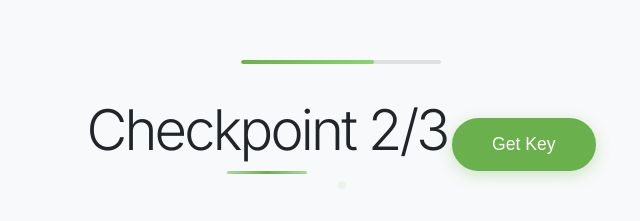
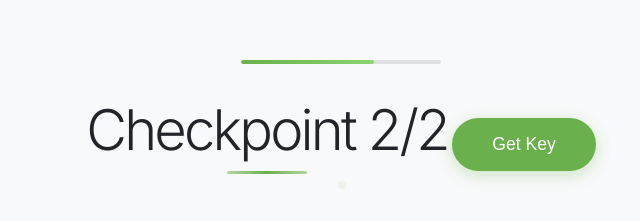
Before and after one commit to diego987roher/cutyyy, a plain HTML site: page hthbdhvfbhdbe777.html in a window 1280 px wide. Shown: the part 268-489 px from the top of the page, 299-939 px from the left. Drawn offline with Linux system fonts and the light colour scheme.

Commit message:
Update hthbdhvfbhdbe777.html

```diff
--- a/hthbdhvfbhdbe777.html
+++ b/hthbdhvfbhdbe777.html
@@ -161,7 +161,7 @@
         <div class="progress-track">
             <div class="progress-bar"></div>
         </div>
-        <h1 class="checkpoint-text">Checkpoint 2/3</h1>
+        <h1 class="checkpoint-text">Checkpoint 2/2</h1>
         <button class="btn" id="getKeyBtn">Get Key</button>
     </div>
 
```
